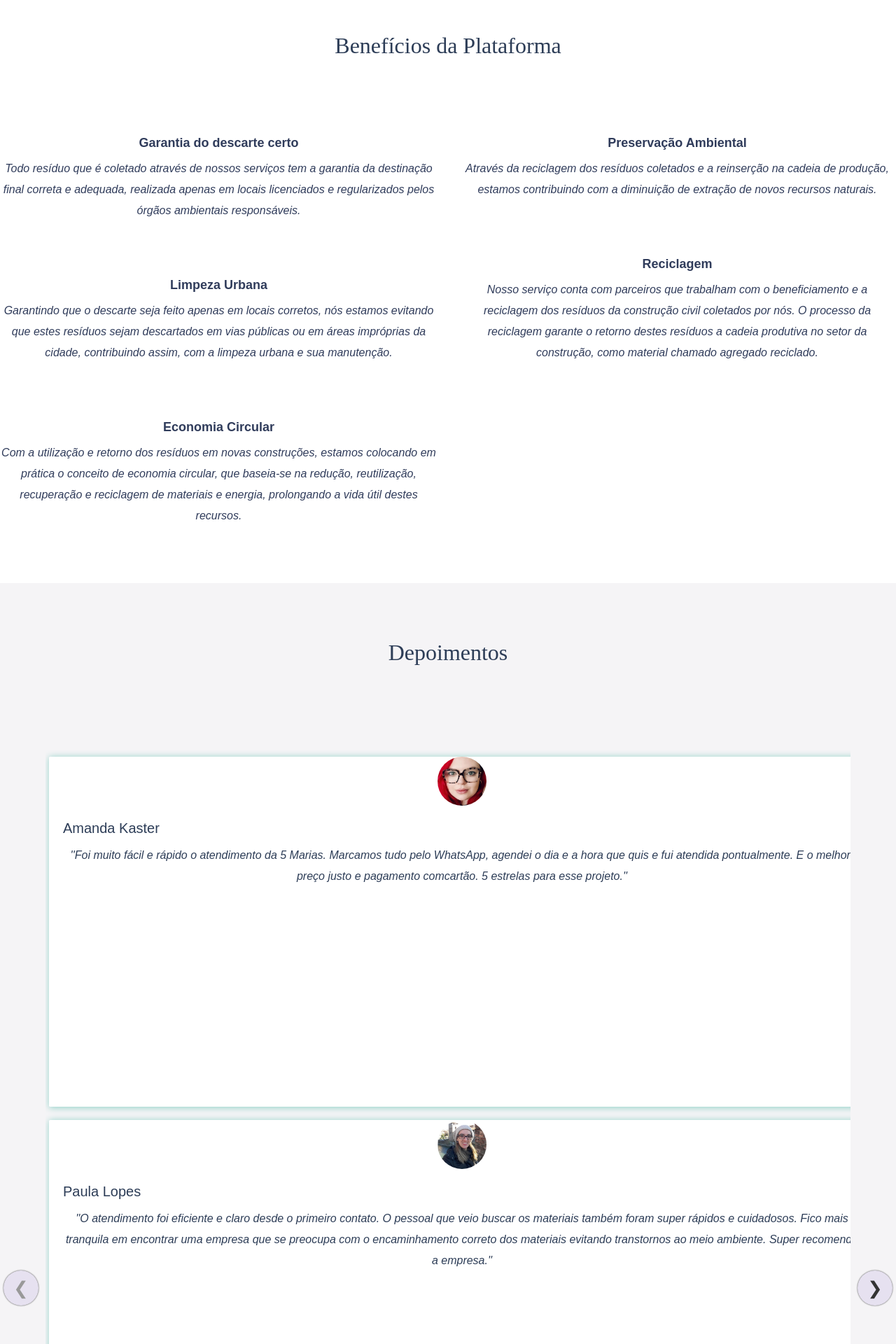
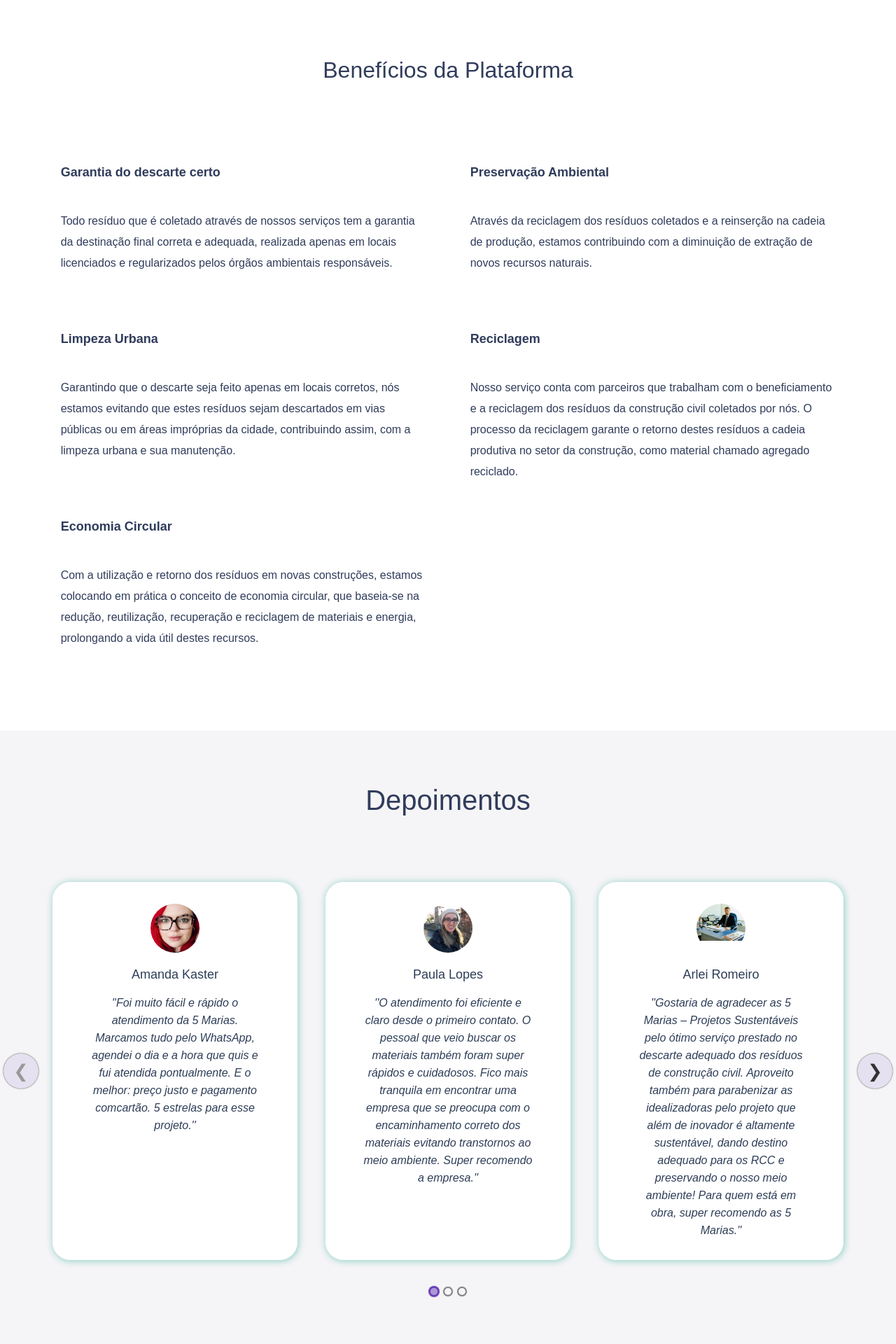
Before and after one commit to aceleradora-TW/descarte-certo, a React (Create React App) app in the folder frontend/: page / in a window 1280 px wide. Shown: the part 880-2800 px from the top of the page at 70% size. Built offline with nearby package versions, Linux system fonts and the light colour scheme.

Commit message:
@isadoramz @rosafreire @vanderleijrs: Ajustando css benefits e depositions

```diff
--- a/frontend/src/components/Benefits/BenefitsStyles.css
+++ b/frontend/src/components/Benefits/BenefitsStyles.css
@@ -1,17 +1,23 @@
-.title {
-    text-align: center;
-    margin-bottom: 80px;
-    padding-top: 80px;
-    font-size: 32px
+.container-benefits {
+   margin-left: 70px;
+   margin-right: 70px;
+   padding-bottom: 50px;
 }
 
-.title-card {
+.title-benefits {
+    text-align: center;
+    font-size: 32px;
+    margin-bottom: 100px;
+    padding-top: 115px;
+}
+
+.title-card-benefits {
     font-size: 18px;
     font-weight: bolder;
     margin-bottom: 10px;
 }
 
-.text-card {
+.text-card-benefits {
     font-size: 16px;
 }
 
@@ -19,37 +25,39 @@
     margin-bottom: 50px;
 }
 
-@media only screen and (min-width:375px) and (max-width:812px){
-    .text-card{
-       font-size: 14px;
-       text-align: center;
+@media only screen and (min-width:360px) and (max-width:640px){
+    .text-card-benefits{
+       font-size: 16px;
        padding: 3%;
     }
-    .title-card{
-      font-size: 16px;
+    .title-card-benefits{
+      font-size: 18px;
+      padding: 3%;
+   }
+   .title-benefits {
       text-align: center;
-   }
+      font-size: 25px;
   }
+}
 
-  @media only screen and (min-width:768px) and (max-width:1024px){
-    .text-card{
-       font-size: 14px;
-       text-align: center;
+  @media only screen and (min-width:641px) and (max-width:1024px){
+    .text-card-benefits{
+       font-size: 16px;
        padding: 3%;
     }
-    .title-card{
-      font-size: 16px;
-      text-align: center;
+    .title-card-benefits{
+      font-size: 18px;
+      padding: 3%;
    }
   }
 
   @media only screen and (min-width:950px) and (max-width:1280px){
-    .text-card{
+    .text-card-benefits{
        font-size:16px;
-       text-align: center;
+       padding: 3%;
     }
-    .title-card{
+    .title-card-benefits{
       font-size:18px;
-      text-align: center;
+      padding: 3%;
    }
 }
--- a/frontend/src/components/Benefits/index.js
+++ b/frontend/src/components/Benefits/index.js
@@ -4,33 +4,33 @@ import Texts from './texts.json'
 
 function BenefitsComponent() {
     return(
-        <div>
-            <div >
-                <h1 id ="Beneficios" className="title">{Texts.benefits.title}</h1>
+        <div id ="Beneficios" className="container-benefits">
+            <div>
+                <h1 className="title-benefits">{Texts.benefits.title}</h1>
             </div>
             <div className="row">
                 <div className="col-sm">
                     <div className="benefits-card">
-                        <h3 className="title-card">{Texts.card1.title}</h3>
-                        <p className="text-card">{Texts.card1.content}</p>
+                        <h3 className="title-card-benefits">{Texts.card1.title}</h3>
+                        <p className="text-card-benefits">{Texts.card1.content}</p>
                     </div>
                     <div className="benefits-card">
-                        <h3 className="title-card">{Texts.card2.title}</h3>
-                        <p className="text-card">{Texts.card2.content}</p>
+                        <h3 className="title-card-benefits">{Texts.card2.title}</h3>
+                        <p className="text-card-benefits">{Texts.card2.content}</p>
                     </div>
                     <div className="benefits-card">
-                        <h3 className="title-card">{Texts.card3.title}</h3>
-                        <p className="text-card">{Texts.card3.content}</p>
+                        <h3 className="title-card-benefits">{Texts.card3.title}</h3>
+                        <p className="text-card-benefits">{Texts.card3.content}</p>
                     </div>
                 </div>
                 <div className="col-sm">
                     <div className="benefits-card">
-                        <h3 className="title-card">{Texts.card4.title}</h3>
-                        <p className="text-card">{Texts.card4.content}</p>
+                        <h3 className="title-card-benefits">{Texts.card4.title}</h3>
+                        <p className="text-card-benefits">{Texts.card4.content}</p>
                     </div>
                     <div className="benefits-card">
-                        <h3 className="title-card">{Texts.card5.title}</h3>
-                        <p className="text-card">{Texts.card5.content}</p>
+                        <h3 className="title-card-benefits">{Texts.card5.title}</h3>
+                        <p className="text-card-benefits">{Texts.card5.content}</p>
                     </div>
                 </div>
             </div>
--- a/frontend/src/components/Depositions/DepositionsStyles.css
+++ b/frontend/src/components/Depositions/DepositionsStyles.css
@@ -1,64 +1,54 @@
- .card-carousel {
-    display: flex;
-  align-items:center;
-  justify-content:center;
-  position:relative;
-
-}
-
 .container-fluid{
     width: 100%;
     height: auto;
     position: relative;
     align-content: center;
     display: block;
+    padding: 10px;
     padding-bottom:10px;
     padding-left: 5px;
     padding-right: 5px;
     margin-left: 0px;
     text-align: center;
     font-family: 'Montserrat', sans-serif ;
-    line-height: 30px;
+    line-height: 25px;
     color: #303c5b;
     background-color: #F5F4F6;
 }
+
+.depositions-carousel{
+
+    height: auto;
+    padding-bottom: 100px;
+}
 .imgCard{
-    width: 8rem;
-    height: 8rem;
     margin: auto;
-    margin-top: 10px;
     border-radius: 50%;
     overflow: hidden;
     height: 70px;
     width: 70px;
-
 }
-.card {
-    width: 350px;
-    height: 500px;
+.card.card-depositions{
+    max-width: 350px;
+    height: 540px;
     margin: 20px;
-    bottom: auto;
+    padding: 30px;
     position: relative;
     display: block;
     flex-direction:column;
+    font-family: 'Montserrat', sans-serif;
+    text-align: justify;
     min-width: 0;
     word-wrap: break-word;
     background-color: #ffffff;
+    border: 0px solid #ffffff;
     background-clip: border-box;
     border: 1px solid #ffffff;
-    border-radius: 20px;
+    border-radius: 25px;
     box-shadow: 1px 1px 1px 5px #F5F4F6;
     -moz-box-shadow: 3px 3px 10px 5px #ffffff;
     -webkit-box-shadow: 1px 1px 10px 1px #98d4cb;
     -o-box-shadow: 3px 3px 50px 5px #26E2C5;
-}
-.col-sx {
-    width: 100%;
-    height: auto;
-    margin: 10px;
-    bottom: auto;
-    position: relative;
-    display: flex;
 }
 .img {
     vertical-align: super;
@@ -66,15 +56,20 @@
 }
 .text-card{
     font-size: 16px;
+    padding-top: 15px;
     text-align: center;
     padding-bottom: 5%;
     font-style: italic;
 }
-.card.title{
+.card-title{
     font-size: 18px;
     text-align: center;
     margin: 1px;
     margin-top: 1px;
+}
+.title-depositions{
+    padding-top: 65px;
+    padding-bottom: 65px ;
 }
 @media only screen  and (max-width:739px){
     .chowzb {
@@ -83,8 +78,8 @@
     .hCVuYx {
     display: none;
     }
-    .card{
-        width: 350px;
+    .card-depositions{
+        max-width: 350px;
         height: 500px;
         margin: 20px;
         bottom: auto;
@@ -113,7 +108,7 @@
         padding-right: 0px;
         text-align: center;
         font-family: 'Montserrat', sans-serif ;
-        line-height: 15px;
+        line-height: 20px;
         color: #303c5b;
         background-color: #F5F4F6;
 
@@ -121,13 +116,7 @@
     .row{
         display: flexbox;
     }
-
   }
-
-
-
-
-
 
 
 .element.style {
--- a/frontend/src/components/Depositions/index.js
+++ b/frontend/src/components/Depositions/index.js
@@ -19,10 +19,10 @@ function renderCard() {
          if(window.innerWidth < 700){
 
           return(
-            <div className='container-fluid'>
-              <h1 id ="Beneficios" className="title">Depoimentos</h1>
+            <div id ="Depoimentos" className='container-fluid'>
+              <h1 className="title-depositions">Depoimentos</h1>
         <Carousel className="card-carousel">
-          <Card>
+          <Card className= "card-depositions">
             <div class="imgCard">
               <Card.Img variant="top" src={PhotoCard1} width="100px"/>
             </div>
@@ -32,7 +32,7 @@ function renderCard() {
             </Card.Body>
           </Card>
 
-          <Card>
+          <Card className= "card-depositions">
             <div class="imgCard">
               <Card.Img variant="top" src={PhotoCard2}/>
             </div>
@@ -42,7 +42,7 @@ function renderCard() {
             </Card.Body>
           </Card>
 
-          <Card>
+          <Card className= "card-depositions">
             <div class="imgCard">
               <Card.Img variant="top" src={PhotoCard3}/>
             </div>
@@ -52,7 +52,7 @@ function renderCard() {
             </Card.Body>
           </Card>
 
-          <Card>
+          <Card className= "card-depositions">
             <div class="imgCard">
               <Card.Img variant="top" src={PhotoCard4}/>
             </div>
@@ -62,7 +62,7 @@ function renderCard() {
             </Card.Body>
           </Card>
 
-          <Card>
+          <Card className= "card-depositions">
             <div class="imgCard">
               <Card.Img variant="top" src={PhotoCard5}/>
             </div>
@@ -72,7 +72,7 @@ function renderCard() {
             </Card.Body>
           </Card>
 
-          <Card>
+          <Card className= "card-depositions">
             <Card.Body>
             <div class="imgCard">
               <Card.Img variant="top" src={PhotoCard6}/>
@@ -86,12 +86,12 @@ function renderCard() {
          }else {
 
     return(
-      <div className='container-fluid'>
-        <h1 id ="Beneficios" className="title">Depoimentos</h1>
-   <Carousel className="card-carousel">
+      <div  id ="Depoimentos" className='container-fluid'>
+        <h1 className="title-depositions">Depoimentos</h1>
+   <Carousel className="depositions-carousel">
         <div className="row">
             <div className="col-sm-*">
-              <Card>
+              <Card className= "card-depositions">
                 <div class="imgCard">
                   <Card.Img variant="top" src={PhotoCard1}/>
                 </div>
@@ -103,7 +103,7 @@ function renderCard() {
             </div>
 
             <div className="col-sm-*">
-              <Card>
+              <Card className= "card-depositions">
                 <div class="imgCard">
                   <Card.Img variant="top" src={PhotoCard2}/>
                 </div>
@@ -115,7 +115,7 @@ function renderCard() {
             </div>
 
             <div className="col-sm-*">
-              <Card>
+              <Card className= "card-depositions">
                 <div class="imgCard">
                   <Card.Img variant="top" src={PhotoCard3}/>
                 </div>
@@ -129,7 +129,7 @@ function renderCard() {
 
         <div className="row">
             <div className="col-sm-*">
-              <Card>
+              <Card className= "card-depositions">
                 <div class="imgCard">
                   <Card.Img variant="top" src={PhotoCard4}/>
                 </div>
@@ -141,7 +141,7 @@ function renderCard() {
             </div>
 
             <div className="col-sm-*">
-              <Card>
+              <Card className= "card-depositions">
                 <div class="imgCard">
                   <Card.Img variant="top" src={PhotoCard5}/>
                 </div>
@@ -153,7 +153,7 @@ function renderCard() {
             </div>
 
             <div className="col-sm-*">
-              <Card>
+              <Card className= "card-depositions">
                 <Card.Body>
                 <div class="imgCard">
                   <Card.Img variant="top" src={PhotoCard6}/>
@@ -164,8 +164,11 @@ function renderCard() {
               </Card>
             </div>
         </div>
+        <div><h1>hdsjhssdkhskdshdkhsdhdshsskddshskhkdshkdskdhhkdshdkhdskds</h1></div>
     </Carousel>
-    </div>)
+
+    </div>
+    )
    }
 
   };
```
